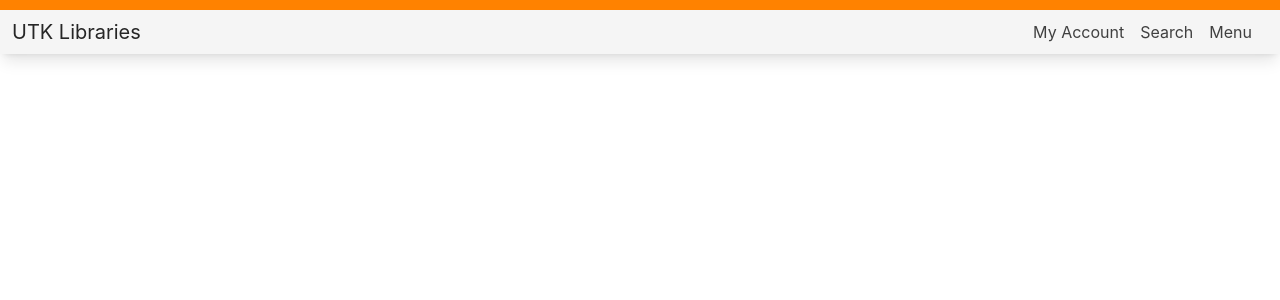
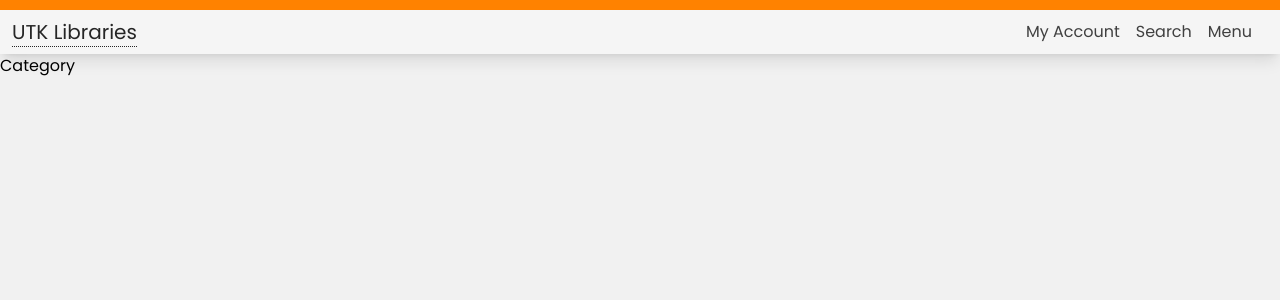
Before and after one commit to dshaw11/strapi-demo, a React (Create React App) app in the folder frontend/: page /category/1 in a window 1280 px wide. Shown: the top 300 px of the page. Built offline with nearby package versions, Linux system fonts and the light colour scheme.

Commit message:
added category page

```diff
--- a/frontend/src/App.js
+++ b/frontend/src/App.js
@@ -4,6 +4,7 @@ import { BrowserRouter as Router, Route, Routes } from "react-router-dom";
 // Pages
 import Homepage from "./pages/Homepage";
 import ReviewDetails from "./pages/ReviewDetails";
+import Category from "./pages/Category";
 
 
 // Components
@@ -12,19 +13,18 @@ import Header from "./components/Header/Header";
 
 function App() {
   return (
-    <Router>
-      <div className="App">
+    <Router className='App'>
+      {/* <div className="App"> */}
         <Header />
 
 
         <Routes>
-          <Route exact path='/' Component={Homepage}>
-          </Route>
-          <Route path='/details/:id' Component={ReviewDetails}>
-          </Route>
+          <Route exact path='/' Component={Homepage} />
+          <Route path='/details/:id' Component={ReviewDetails} />
+          <Route path='/category/:id' Component={Category} />
         </Routes>
 
-      </div>
+      {/* </div> */}
     </Router>
   );
 }
--- a/frontend/src/index.css
+++ b/frontend/src/index.css
@@ -1,15 +1,31 @@
+@import url('https://fonts.googleapis.com/css2?family=Poppins:ital,wght@0,100;0,200;0,300;0,400;0,500;0,600;0,800;0,900;1,100;1,200;1,300;1,400;1,500;1,600;1,700;1,800;1,900&display=swap');
+
 body {
-  margin: 0;
-  font-family: -apple-system, BlinkMacSystemFont, 'Segoe UI', 'Roboto', 'Oxygen',
-    'Ubuntu', 'Cantarell', 'Fira Sans', 'Droid Sans', 'Helvetica Neue',
-    sans-serif;
-  -webkit-font-smoothing: antialiased;
-  -moz-osx-font-smoothing: grayscale;
+  /* margin: 0 30px; */
+  font-family: "Poppins";
+  background: #f1f1f1;
 }
-
-code {
-  font-family: source-code-pro, Menlo, Monaco, Consolas, 'Courier New',
-    monospace;
+h1,h2,h3,h4 {
+  font-weight: 500;
+}
+.App {
+  font-size: 1.2em;
+  margin: 10px auto;
+  width: 100%;
+  max-width: 1200px;
+  padding: 20px;
+  box-sizing: border-box;
+}
+a {
+  text-decoration: none;
+  color: #8e2ad6;
+  border-bottom: 1px dotted;
+}
+.site-header h1 {
+  font-size: 1.5em;
+  color: #8e2ad6;
+  padding-bottom: 10px;
+  border-bottom: 2px solid;
 }
 @tailwind base;
 @tailwind components;
--- /dev/null
+++ b/frontend/src/pages/Category.jsx
@@ -0,0 +1,8 @@
+import React from "react";
+
+export default function Category() {
+
+    return (
+        <div> Category </div>
+    )
+}
```
